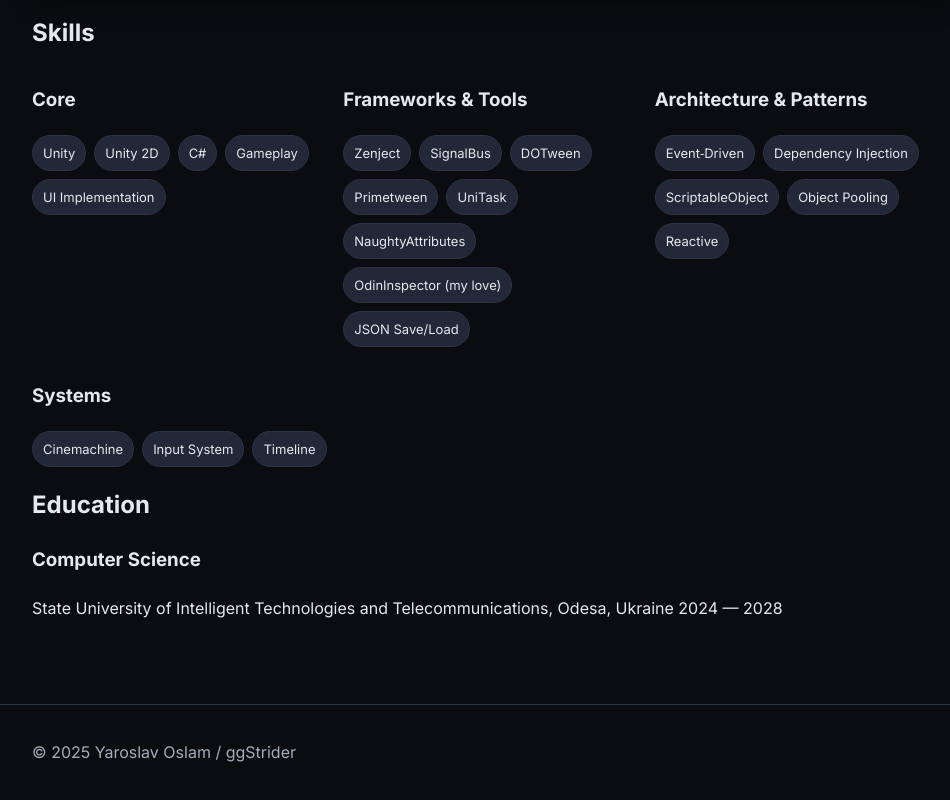
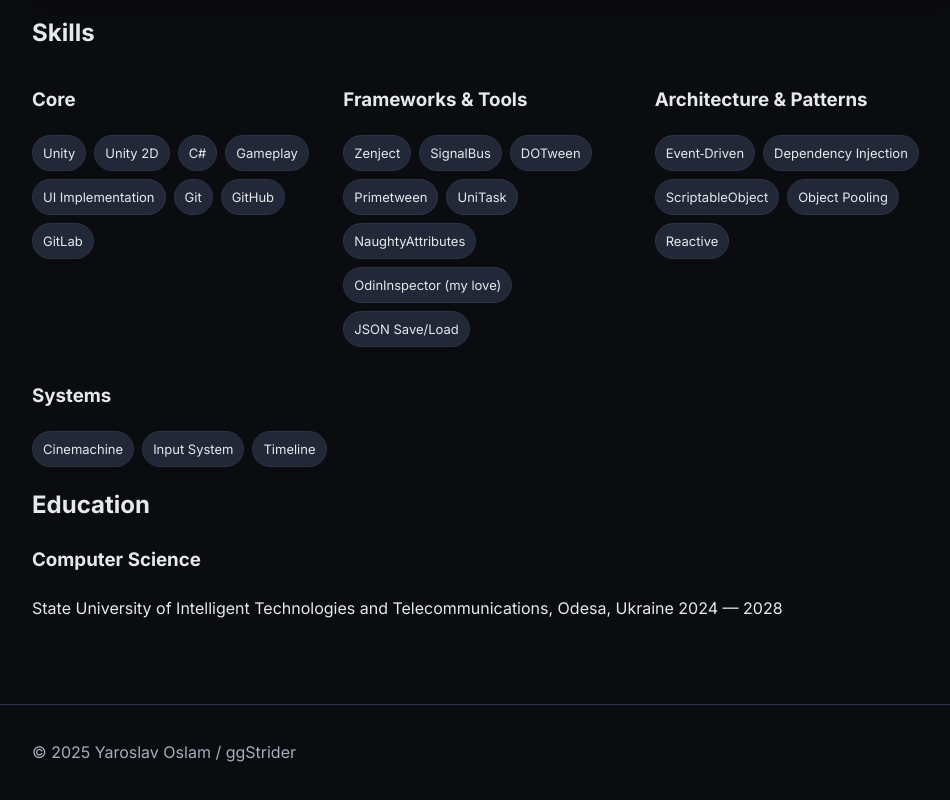
Before and after one commit to ggStrider/ggStrider.github.io, a plain HTML site: page index.html in a window 1280 px wide. Shown: the part 2060-2860 px from the top of the page, without its empty margins (148-1098 px from the left). Drawn offline with Linux system fonts and the light colour scheme.

Commit message:
added git knowledges

```diff
--- a/index.html
+++ b/index.html
@@ -124,7 +124,7 @@
                     <div>
                         <h3>Core</h3>
                         <div class="chips">
-                            <span>Unity</span><span>Unity 2D</span><span>C#</span><span>Gameplay</span><span>UI Implementation</span>
+                            <span>Unity</span><span>Unity 2D</span><span>C#</span><span>Gameplay</span><span>UI Implementation</span><span>Git</span><span>GitHub</span><span>GitLab</span>
                         </div>
                     </div>
                     <div>
```
